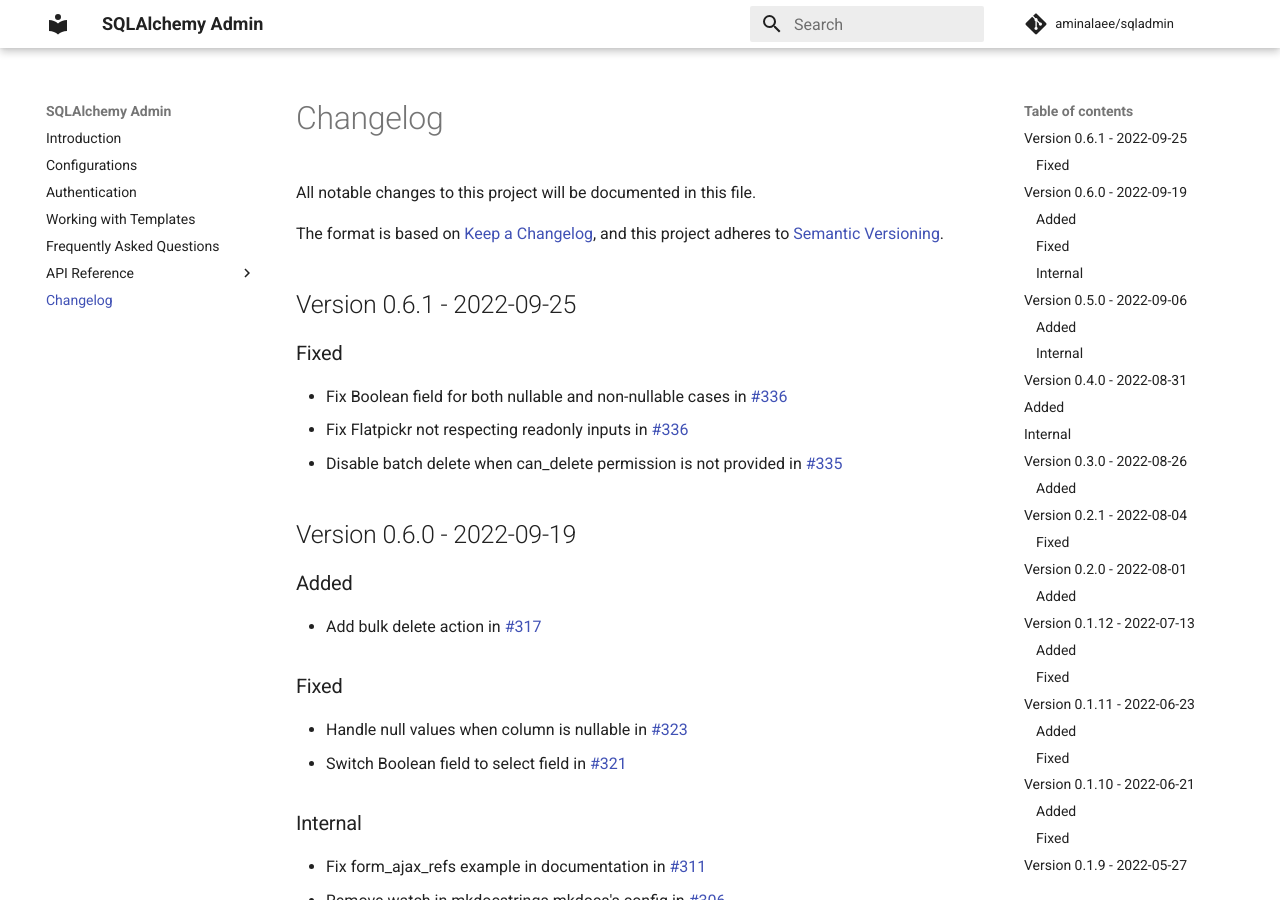
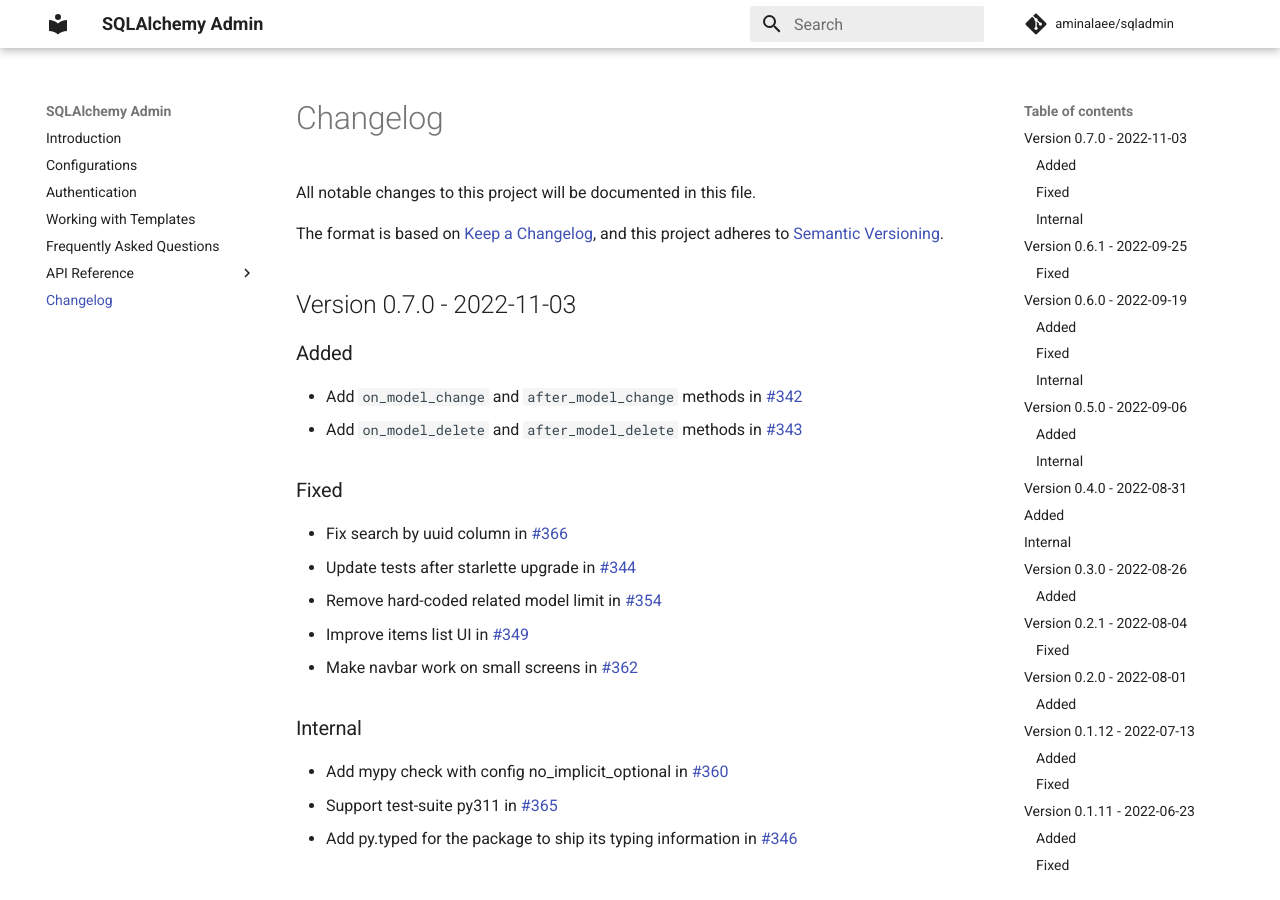
Before and after one commit to aminalaee/sqladmin, an MkDocs documentation site: the page built from docs/changelog.md, in a window 1280 px wide and 900 px high. Built offline with MkDocs 1.6.1 and Material for MkDocs 9.7.7, drawn with Linux system fonts in a browser that asks for light colours; comment, search, counter and statistics services are not loaded.

Commit message:
Version 0.7.0 (#368)

```diff
--- a/docs/changelog.md
+++ b/docs/changelog.md
@@ -3,6 +3,26 @@
 
 The format is based on [Keep a Changelog](https://keepachangelog.com/en/1.0.0/),
 and this project adheres to [Semantic Versioning](https://semver.org/spec/v2.0.0.html).
+
+## Version 0.7.0 - 2022-11-03
+
+### Added
+
+* Add `on_model_change` and `after_model_change` methods in [#342](https://github.com/aminalaee/sqladmin/pull/342)
+* Add `on_model_delete` and `after_model_delete` methods in [#343](https://github.com/aminalaee/sqladmin/pull/343)
+
+### Fixed
+
+* Fix search by uuid column in [#366](https://github.com/aminalaee/sqladmin/pull/366)
+* Update tests after starlette upgrade in [#344](https://github.com/aminalaee/sqladmin/pull/344)
+* Remove hard-coded related model limit in [#354](https://github.com/aminalaee/sqladmin/pull/354)
+* Improve items list UI in [#349](https://github.com/aminalaee/sqladmin/pull/349)
+* Make navbar work on small screens in [#362](https://github.com/aminalaee/sqladmin/pull/362)
+
+### Internal
+* Add mypy check with config no_implicit_optional in [#360](https://github.com/aminalaee/sqladmin/pull/360)
+* Support test-suite py311 in [#365](https://github.com/aminalaee/sqladmin/pull/365)
+* Add py.typed for the package to ship its typing information in [#346](https://github.com/aminalaee/sqladmin/pull/346)
 
 ## Version 0.6.1 - 2022-09-25
 
--- a/sqladmin/__init__.py
+++ b/sqladmin/__init__.py
@@ -1,7 +1,7 @@
 from sqladmin.application import Admin, expose
 from sqladmin.models import BaseView, ModelAdmin, ModelView
 
-__version__ = "0.6.1"
+__version__ = "0.7.0"
 
 __all__ = [
     "Admin",
```
Also changed, not shown: CHANGELOG.md (+22 -0 lines).
